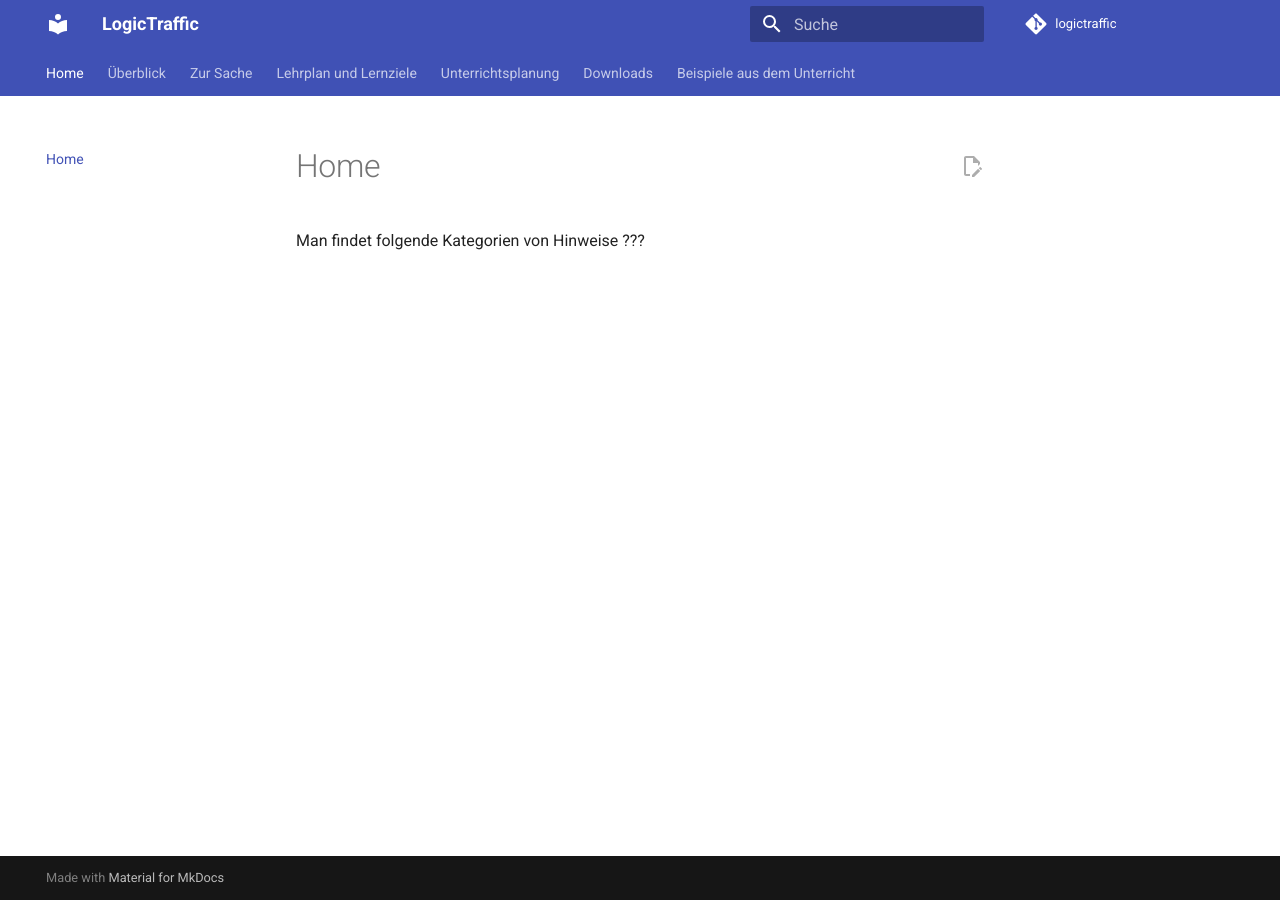
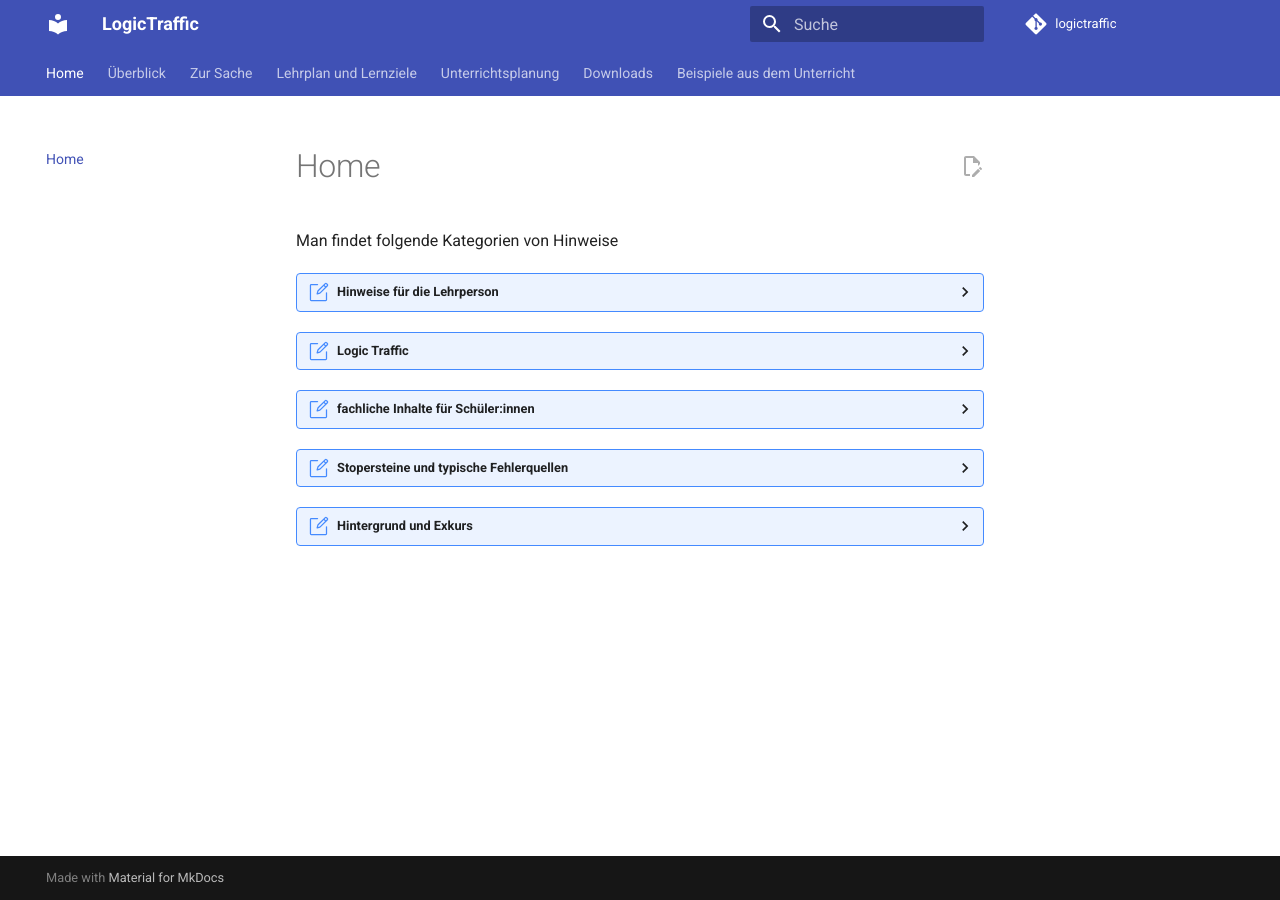
Before and after one commit to salomegolden/logictraffic, an MkDocs documentation site: the page built from docs/index.md, in a window 1280 px wide. Built offline with MkDocs 1.6.1 and Material for MkDocs 9.7.7, drawn with Linux system fonts in a browser that asks for light colours; comment, search, counter and statistics services are not loaded; some of the changed lines change nothing that is shown.

Commit message:
Update index.md
Mit Beschreibungen der Callout Kategorien

```diff
--- a/docs/index.md
+++ b/docs/index.md
@@ -1,2 +1,16 @@
 Man findet folgende Kategorien von Hinweise
-???
+
+??? teacher "Hinweise für die Lehrperson"
+    Liefert den didaktischen Hintergrund, Lernziele und methodische Hinweise für Lehrpersonen, um die Unterrichtssequenz gezielt zu planen und zu differenzieren.
+
+??? logictraffic "Logic Traffic"
+    Zeigt, wie der fachliche Inhalt konkret in LogicTraffic umgesetzt wird – inklusive Bedienhinweisen, Beispielen und Musterlösungen.
+
+??? student "fachliche Inhalte für Schüler:innen"
+    Enthält verständliche Erklärungen, Definitionen, Merksätze und Miniübungen, die den Lernstoff anschaulich machen.
+
+??? error "Stopersteine und typische Fehlerquellen"
+    Hebt häufige Missverständnisse oder Stolperstellen hervor, auf die Lehrende und Lernende besonders achten sollten.
+
+??? meta "Hintergrund und Exkurs"
+    Bietet vertiefende fachliche Informationen und Verbindungen zu anderen Themen oder Fächern, die über das unmittelbare Unterrichtsziel hinausgehen.
```
